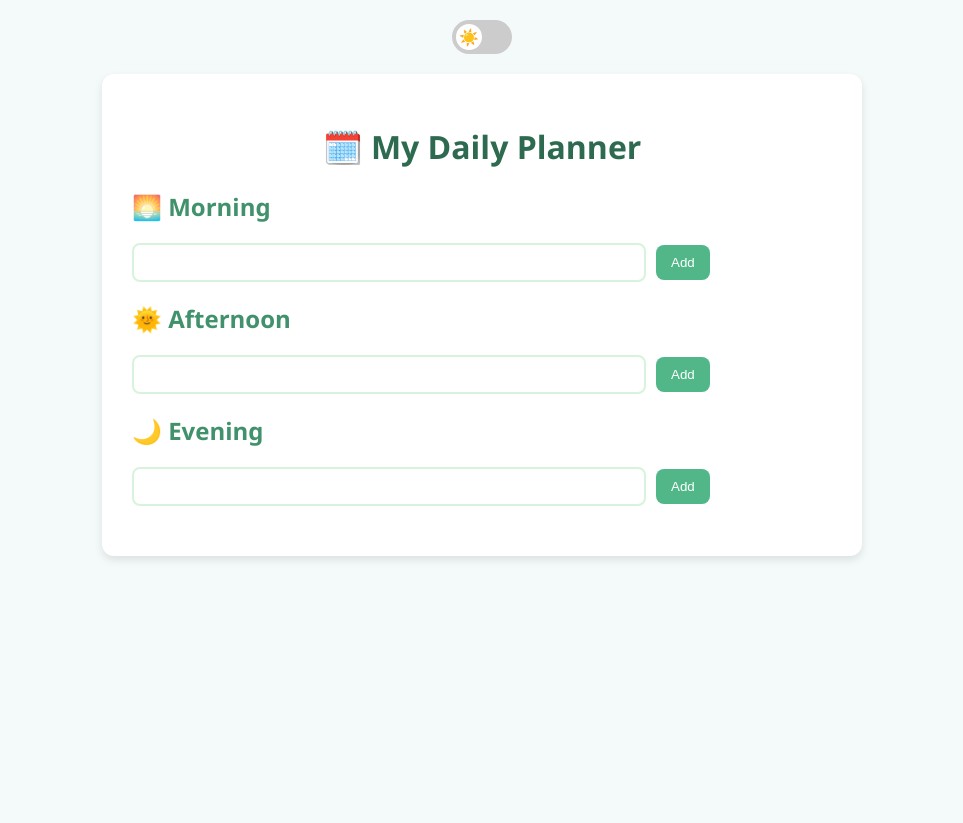
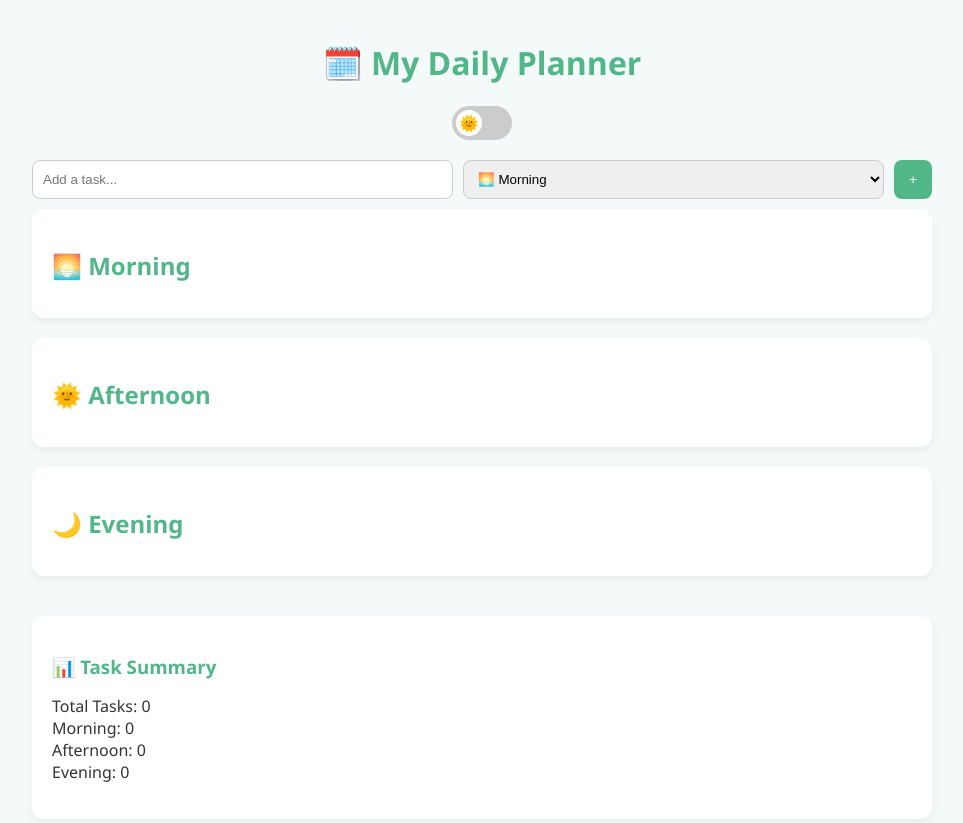
Before and after one commit to albraa2002/Daily-Planner, a plain HTML site: page index.html in a window 1280 px wide. Shown: the whole page, without its empty margins (158-1121 px from the left). Before the commit the page ends 800 px from the top, so only its background shows below. Drawn offline with Linux system fonts and the light colour scheme.

Commit message:
Update index.html

```diff
--- a/index.html
+++ b/index.html
@@ -1,122 +1,59 @@
 <!DOCTYPE html>
 <html lang="en">
 <head>
-  <meta charset="UTF-8">
-  <meta name="viewport" content="width=device-width, initial-scale=1.0">
+  <meta charset="UTF-8" />
+  <meta name="viewport" content="width=device-width, initial-scale=1" />
   <title>Daily Planner</title>
   <style>
+    :root {
+      --light-bg: #f4f9f9;
+      --dark-bg: #121212;
+      --card-light: #ffffff;
+      --card-dark: #1e1e1e;
+      --text-light: #333;
+      --text-dark: #f1f1f1;
+      --accent: #52b788;
+    }
+
     body {
-      font-family: 'Segoe UI', Tahoma, Geneva, Verdana, sans-serif;
-      background-color: #f4f9f9;
-      color: #333;
+      font-family: 'Segoe UI', sans-serif;
       margin: 0;
-      padding: 20px;
-      transition: background-color 0.3s, color 0.3s;
+      padding: 0;
+      background-color: var(--light-bg);
+      color: var(--text-light);
+      transition: all 0.3s ease;
     }
 
     .dark-mode {
-      background-color: #121212;
-      color: #f4f4f4;
+      background-color: var(--dark-bg);
+      color: var(--text-dark);
     }
 
     .container {
-      max-width: 700px;
+      max-width: 900px;
       margin: auto;
-      background: #fff;
-      border-radius: 12px;
-      padding: 30px;
-      box-shadow: 0 4px 8px rgba(0,0,0,0.1);
-      transition: background 0.3s, color 0.3s;
-    }
-
-    .dark-mode .container {
-      background: #1e1e1e;
+      padding: 20px;
     }
 
     h1 {
       text-align: center;
-      color: #2d6a4f;
+      color: var(--accent);
     }
 
-    .dark-mode h1 {
-      color: #90ee90;
-    }
-
-    .planner-section {
-      margin: 20px 0;
-    }
-
-    .planner-section h2 {
-      color: #40916c;
-    }
-
-    .dark-mode .planner-section h2 {
-      color: #b7f397;
-    }
-
-    ul {
-      list-style-type: none;
-      padding: 0;
-    }
-
-    .task-input {
-      width: 70%;
-      padding: 10px;
-      margin-right: 10px;
-      border: 2px solid #d8f3dc;
-      border-radius: 8px;
-    }
-
-    .dark-mode .task-input {
-      background: #2c2c2c;
-      color: #f4f4f4;
-      border-color: #40916c;
-    }
-
-    button.add-btn, button.delete-btn {
-      padding: 10px 15px;
-      border: none;
-      border-radius: 8px;
-      background-color: #52b788;
-      color: white;
-      cursor: pointer;
-      transition: background-color 0.3s;
-    }
-
-    button.add-btn:hover {
-      background-color: #40916c;
-    }
-
-    button.delete-btn {
-      background-color: #e63946;
-      margin-left: 10px;
-    }
-
-    button.delete-btn:hover {
-      background-color: #c1121f;
-    }
-
-    .task-item {
+    .toggle-container {
       display: flex;
-      align-items: center;
-      margin: 5px 0;
-    }
-
-    .dark-toggle {
-      display: flex;
-      align-items: center;
       justify-content: center;
       margin-bottom: 20px;
     }
 
-    .toggle-switch {
+    .switch {
       position: relative;
       display: inline-block;
       width: 60px;
       height: 34px;
     }
 
-    .toggle-switch input {
+    .switch input {
       opacity: 0;
       width: 0;
       height: 0;
@@ -125,99 +62,220 @@
     .slider {
       position: absolute;
       cursor: pointer;
-      top: 0; left: 0;
-      right: 0; bottom: 0;
       background-color: #ccc;
+      border-radius: 34px;
+      top: 0;
+      left: 0;
+      right: 0;
+      bottom: 0;
       transition: 0.4s;
-      border-radius: 34px;
     }
 
     .slider:before {
       position: absolute;
-      content: "☀️";
+      content: "🌞";
       height: 26px;
       width: 26px;
       left: 4px;
       bottom: 4px;
       background-color: white;
+      text-align: center;
+      line-height: 26px;
+      border-radius: 50%;
       transition: 0.4s;
-      border-radius: 50%;
-      display: flex;
-      align-items: center;
-      justify-content: center;
-      font-size: 16px;
     }
 
     input:checked + .slider {
-      background-color: #74c69d;
+      background-color: var(--accent);
     }
 
     input:checked + .slider:before {
       transform: translateX(26px);
       content: "🌙";
     }
+
+    .planner-section {
+      background-color: var(--card-light);
+      padding: 20px;
+      margin-bottom: 20px;
+      border-radius: 12px;
+      box-shadow: 0 4px 8px rgba(0,0,0,0.05);
+      transition: all 0.3s;
+    }
+
+    .dark-mode .planner-section {
+      background-color: var(--card-dark);
+    }
+
+    .planner-section h2 {
+      margin-bottom: 10px;
+      color: var(--accent);
+    }
+
+    .task-input {
+      display: flex;
+      gap: 10px;
+      margin-bottom: 10px;
+    }
+
+    input[type="text"], select {
+      flex: 1;
+      padding: 10px;
+      border: 1px solid #ccc;
+      border-radius: 8px;
+    }
+
+    button.add-btn {
+      padding: 10px 15px;
+      background-color: var(--accent);
+      color: white;
+      border: none;
+      border-radius: 8px;
+      cursor: pointer;
+      transition: 0.3s;
+    }
+
+    button.add-btn:hover {
+      background-color: #40916c;
+    }
+
+    ul.task-list {
+      list-style: none;
+      padding: 0;
+    }
+
+    ul.task-list li {
+      display: flex;
+      justify-content: space-between;
+      align-items: center;
+      background: rgba(82, 183, 136, 0.1);
+      margin-bottom: 8px;
+      padding: 10px;
+      border-radius: 8px;
+    }
+
+    .delete-btn {
+      background: crimson;
+      color: white;
+      border: none;
+      border-radius: 50%;
+      width: 26px;
+      height: 26px;
+      cursor: pointer;
+    }
+
+    .stats-section {
+      margin-top: 40px;
+      background-color: var(--card-light);
+      padding: 20px;
+      border-radius: 12px;
+      box-shadow: 0 4px 8px rgba(0,0,0,0.05);
+    }
+
+    .dark-mode .stats-section {
+      background-color: var(--card-dark);
+    }
+
+    .stats-section h3 {
+      color: var(--accent);
+      margin-bottom: 10px;
+    }
   </style>
 </head>
 <body>
-  <div class="dark-toggle">
-    <label class="toggle-switch">
-      <input type="checkbox" id="darkModeToggle">
-      <span class="slider"></span>
-    </label>
-  </div>
-
   <div class="container">
     <h1>🗓️ My Daily Planner</h1>
 
+    <div class="toggle-container">
+      <label class="switch">
+        <input type="checkbox" id="darkToggle">
+        <span class="slider"></span>
+      </label>
+    </div>
+
+    <div class="task-input">
+      <input type="text" id="taskText" placeholder="Add a task...">
+      <select id="taskPeriod">
+        <option value="morning">🌅 Morning</option>
+        <option value="afternoon">🌞 Afternoon</option>
+        <option value="evening">🌙 Evening</option>
+      </select>
+      <button class="add-btn" onclick="addTask()">+</button>
+    </div>
+
     <div class="planner-section">
       <h2>🌅 Morning</h2>
-      <div class="task-item">
-        <input class="task-input" type="text" id="morning-task">
-        <button class="add-btn" onclick="addTask('morning')">Add</button>
-      </div>
-      <ul id="morning-list"></ul>
+      <ul id="morningTasks" class="task-list"></ul>
     </div>
 
     <div class="planner-section">
       <h2>🌞 Afternoon</h2>
-      <div class="task-item">
-        <input class="task-input" type="text" id="afternoon-task">
-        <button class="add-btn" onclick="addTask('afternoon')">Add</button>
-      </div>
-      <ul id="afternoon-list"></ul>
+      <ul id="afternoonTasks" class="task-list"></ul>
     </div>
 
     <div class="planner-section">
       <h2>🌙 Evening</h2>
-      <div class="task-item">
-        <input class="task-input" type="text" id="evening-task">
-        <button class="add-btn" onclick="addTask('evening')">Add</button>
-      </div>
-      <ul id="evening-list"></ul>
+      <ul id="eveningTasks" class="task-list"></ul>
+    </div>
+
+    <div class="stats-section">
+      <h3>📊 Task Summary</h3>
+      <p id="statsOutput"></p>
     </div>
   </div>
 
   <script>
-    const darkToggle = document.getElementById("darkModeToggle");
+    const taskInput = document.getElementById("taskText");
+    const taskPeriod = document.getElementById("taskPeriod");
+    const darkToggle = document.getElementById("darkToggle");
+    const statsOutput = document.getElementById("statsOutput");
+
+    function loadTasks() {
+      let totalTasks = 0;
+      let stats = [];
+      ["morning", "afternoon", "evening"].forEach(period => {
+        const tasks = JSON.parse(localStorage.getItem(period)) || [];
+        const list = document.getElementById(period + "Tasks");
+        list.innerHTML = '';
+        tasks.forEach((task, index) => {
+          const li = document.createElement("li");
+          li.textContent = task;
+          const btn = document.createElement("button");
+          btn.textContent = "✕";
+          btn.className = "delete-btn";
+          btn.onclick = () => deleteTask(period, index);
+          li.appendChild(btn);
+          list.appendChild(li);
+        });
+        totalTasks += tasks.length;
+        stats.push(`${period.charAt(0).toUpperCase() + period.slice(1)}: ${tasks.length}`);
+      });
+      statsOutput.innerHTML = `Total Tasks: ${totalTasks}<br>` + stats.join("<br>");
+    }
+
+    function addTask() {
+      const text = taskInput.value.trim();
+      if (text === "") return;
+      const period = taskPeriod.value;
+      const tasks = JSON.parse(localStorage.getItem(period)) || [];
+      tasks.push(text);
+      localStorage.setItem(period, JSON.stringify(tasks));
+      taskInput.value = "";
+      loadTasks();
+    }
+
+    function deleteTask(period, index) {
+      const tasks = JSON.parse(localStorage.getItem(period)) || [];
+      tasks.splice(index, 1);
+      localStorage.setItem(period, JSON.stringify(tasks));
+      loadTasks();
+    }
+
     darkToggle.addEventListener("change", () => {
       document.body.classList.toggle("dark-mode");
     });
 
-    function addTask(period) {
-      const input = document.getElementById(`${period}-task`);
-      const taskText = input.value.trim();
-      if (taskText === "") return;
-
-      const ul = document.getElementById(`${period}-list`);
-      const li = document.createElement("li");
-      li.className = "task-item";
-      li.innerHTML = `
-        <span>${taskText}</span>
-        <button class="delete-btn" onclick="this.parentElement.remove()">Delete</button>
-      `;
-      ul.appendChild(li);
-      input.value = "";
-    }
+    window.onload = loadTasks;
   </script>
 </body>
 </html>
```
